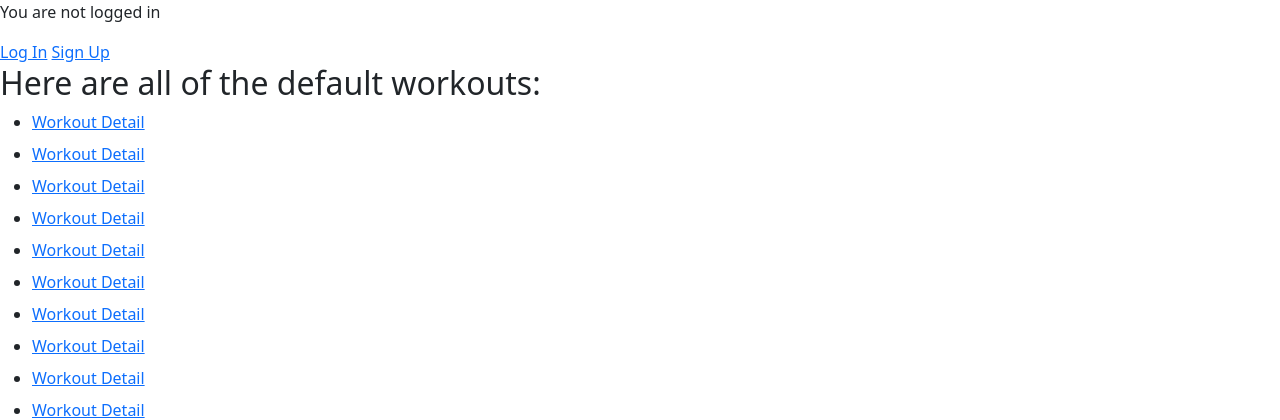
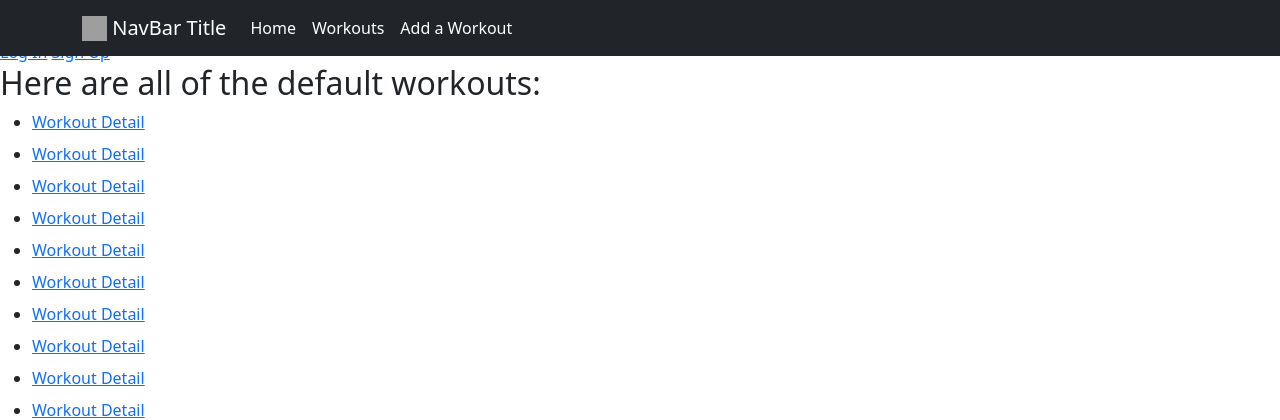
Before and after one commit to ktabusa/workout_app_capstone, a Django app: page / in a window 1280 px wide. Shown: the top 420 px of the page. Run offline with Django 4.2, Linux system fonts and the light colour scheme; data comes from the database, SQL or seed files in the repository; both versions use the stored data as it was after the commit; grey boxes are pictures that could not be loaded.

Commit message:
Navbar created and running.  Need to add page links

```diff
--- a/apis/serializers.py
+++ b/apis/serializers.py
@@ -17,7 +17,9 @@ class NextedExerciseSerializer(serializers.ModelSerializer):
 
 
 class WorkoutSerializer(serializers.ModelSerializer):
-    nested_exercises = NextedExerciseSerializer("nested_exercises", many=True)
+    # needed to add read_only=True to the nested_exercises serializer to allow writing of workouts
+    # note: any of the nested exercises cannot be updated here
+    nested_exercises = NextedExerciseSerializer("nested_exercises", many=True, read_only=True)
 
     class Meta:
         fields = (
--- a/templates/base.html
+++ b/templates/base.html
@@ -4,14 +4,58 @@
     <meta charset="UTF-8">
     <meta http-equiv="X-UA-Compatible" content="IE=edge">
     <meta name="viewport" content="width=device-width, initial-scale=1.0">
-    <link href="https://cdn.jsdelivr.net/npm/bootstrap@5.2.3/dist/css/bootstrap.min.css" rel="stylesheet"
-integrity="sha384-rbsA2VBKQhggwzxH7pPCaAqO46MgnOM80zW1RWuH61DGLwZJEdK2Kadq2F9CUG65" crossorigin="anonymous">
+    <link href="https://cdn.jsdelivr.net/npm/bootstrap@5.2.3/dist/css/bootstrap.min.css" rel="stylesheet" integrity="sha384-rbsA2VBKQhggwzxH7pPCaAqO46MgnOM80zW1RWuH61DGLwZJEdK2Kadq2F9CUG65" crossorigin="anonymous">
 
     <title>{% block title %}Workout App{% endblock %}</title>
 </head>
 
 <body>
     {% csrf_token %}
+
+
+        <nav class="navbar navbar-expand-sm fixed-top navbar-dark bg-dark">
+            <div class="container">
+                <a href="#" class="navbar-brand mb-0 h1">
+                <img class="d-inline-block align-top" src="https://getbootstrap.com/docs/4.0/assets/brand/bootstrap-solid.svg" width="25" height="25"/>
+                    NavBar Title
+                </a>
+
+                <button
+                type="button"
+                data-bs-toggle="collapse"
+                data-bs-target="#navMenu"
+                class="navbar-toggler"
+                aria-controls="navMenu"
+                aria-expanded="false"
+                aria-label="Toggle Navigation Bar">
+                    <span class="navbar-toggler-icon"></span>
+                </button>
+
+                <div class="collapse navbar-collapse" id="navMenu">
+                    <ul class="navbar-nav">
+                        <li class="nav-item active">
+                            <a href="#" class="nav-link active">
+                                Home
+                            </a>
+                        </li>
+                        <li>
+                            <a href="#" class="nav-link active">
+                                Workouts
+                            </a>
+                        </li>
+                        <li>
+                            <a href="#" class="nav-link active">
+                                Add a Workout
+                            </a>
+                        </li>
+                    </ul>
+                </div>
+            </div>
+        </nav>
+
+
+
+
 
     <div id="user-login-signup">
         {% if user.is_authenticated %}
@@ -29,7 +73,7 @@ integrity="sha384-rbsA2VBKQhggwzxH7pPCaAqO46MgnOM80zW1RWuH61DGLwZJEdK2Kadq2F9CUG
         {% endblock content %}
     </div>
 
-
+    <script src="https://cdn.jsdelivr.net/npm/bootstrap@5.3.0-alpha1/dist/js/bootstrap.bundle.min.js" integrity="sha384-w76AqPfDkMBDXo30jS1Sgez6pr3x5MlQ1ZAGC+nuZB+EYdgRZgiwxhTBTkF7CXvN" crossorigin="anonymous"></script>
     <script src="https://cdn.jsdelivr.net/npm/axios/dist/axios.min.js"></script>
     <script src="https://cdn.jsdelivr.net/npm/vue@2/dist/vue.js"></script>
 
```
Also changed, not shown: capstoneNotes.md (+1 -1 lines), README.md, db.sqlite3.
